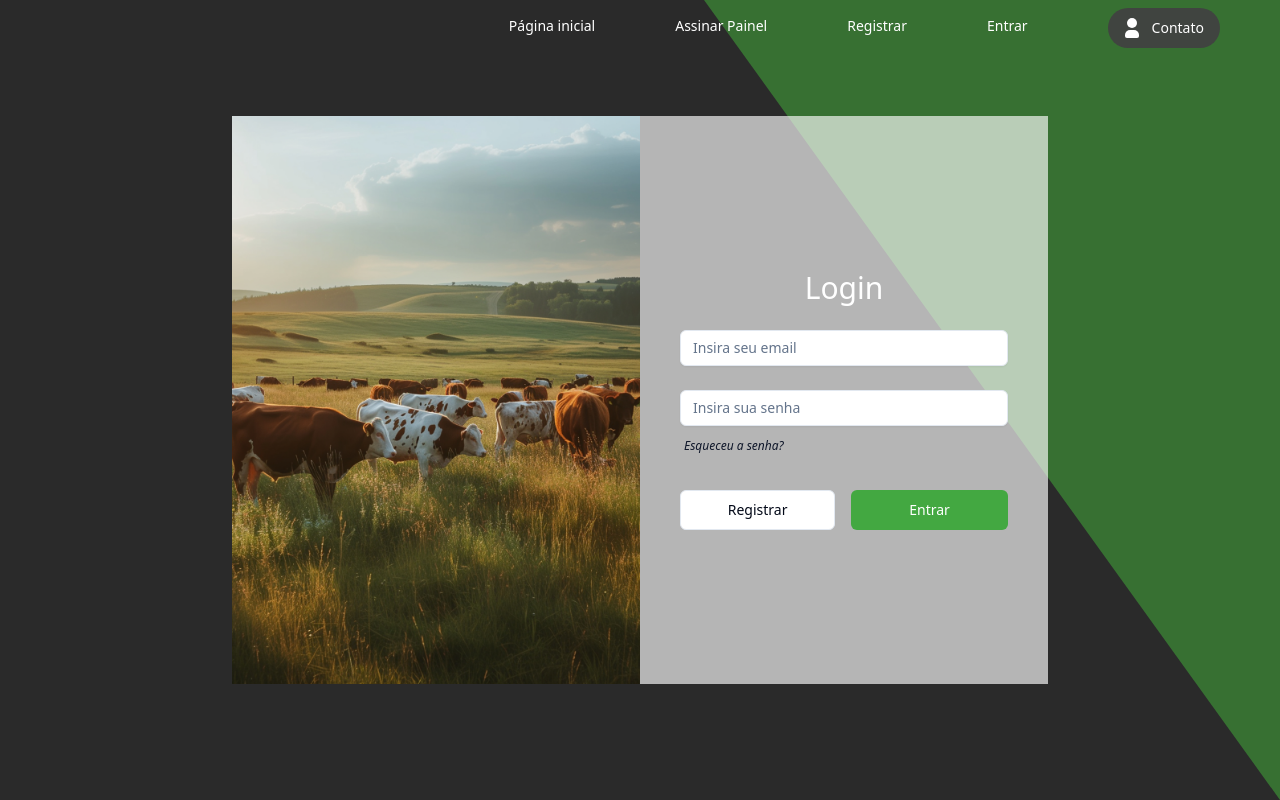
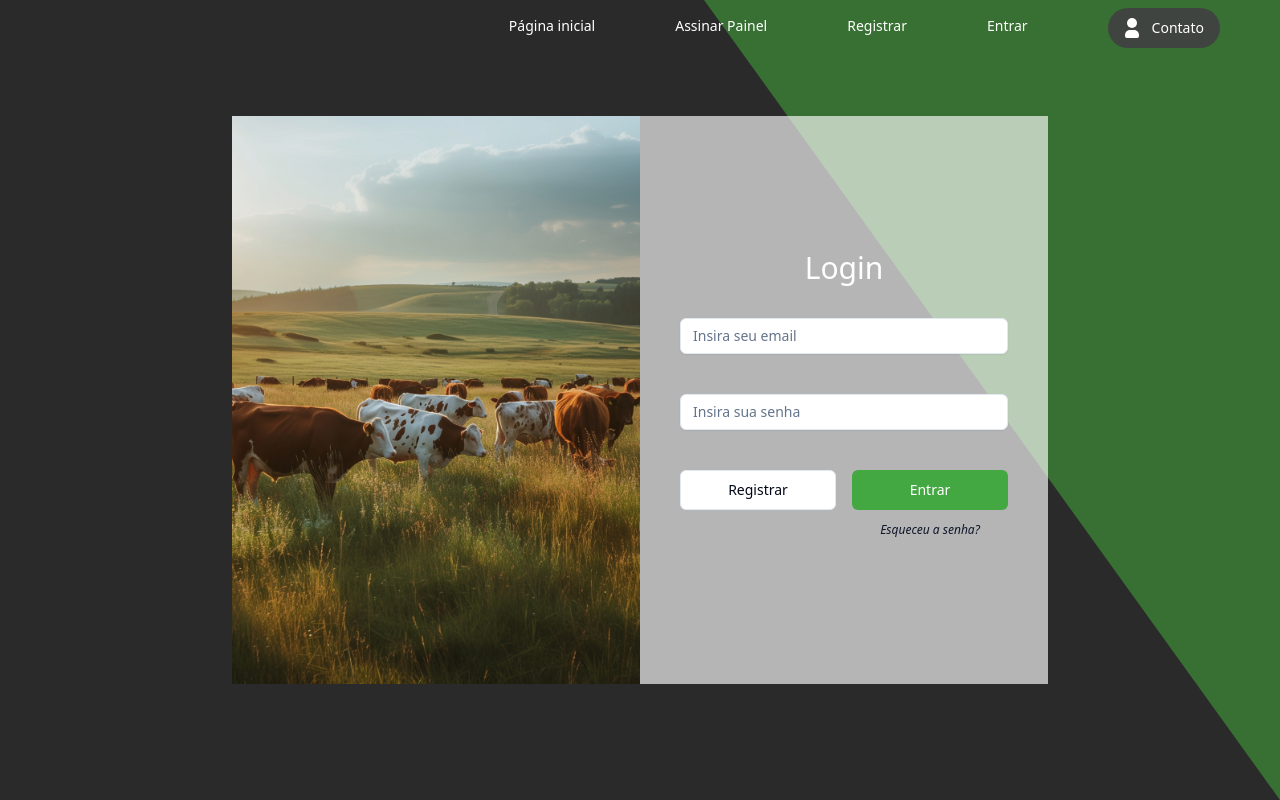
Before and after one commit to gabrielss2406/ConnectFarm-WebAPP, a Next.js app in the folder connectfarmpainel/: page /login in a window 1280 px wide. Built offline with nearby package versions, Linux system fonts and the light colour scheme; no server answers.

Commit message:
fix: env api connection and login error msgs

```diff
--- /dev/null
+++ b/connectfarmpainel/src/components/shared/ui/button-custom.tsx
@@ -0,0 +1,21 @@
+import { Loader2 } from "lucide-react";
+import type React from "react";
+import { Button, type ButtonProps } from "../ui/button";
+
+interface ButtonCustomProps extends ButtonProps {
+  isLoading?: boolean;
+}
+
+export const ButtonCustom: React.FC<ButtonCustomProps> = (props) => {
+  return (
+    <Button {...props} disabled={props.isLoading || props.disabled}>
+      {props.isLoading ? (
+        <>
+          <Loader2 className="mr-2 h-4 w-4 animate-spin" />
+        </>
+      ) : (
+        props.children
+      )}
+    </Button>
+  );
+};
--- a/connectfarmpainel/src/forms/LoginForm.tsx
+++ b/connectfarmpainel/src/forms/LoginForm.tsx
@@ -6,8 +6,11 @@ import { zodResolver } from "@hookform/resolvers/zod";
 import { Button } from "@/components/shared/ui/button";
 import { LoginSchema, LoginType } from "@/schemas/User";
 import { UserService } from "@/services/user";
+import { useState } from "react";
+import { ButtonCustom } from "@/components/shared/ui/button-custom";
 
 export default function LoginForm() {
+    const [loading, setLoading] = useState(false);
 
     const form = useForm<LoginType>({
         mode: "all",
@@ -16,18 +19,21 @@ export default function LoginForm() {
 
       async function onSubmit(values: LoginType) {
         const userService = new UserService();
+        setLoading(true);
         try {
           const response = await userService.login(values.email, values.password);
           console.log('Login successful', response);
         } catch (error) {
           console.error('Erro ao fazer login:', error);
+        } finally {
+          setLoading(false);
         }
       }
 
       return (
         <Form {...form}>
-          <form onSubmit={form.handleSubmit(onSubmit)} className="h-full w-[50%] p-10 space-y-6 flex flex-col items-center">
-            <FormLabel className="text-3xl text-white">
+          <form onSubmit={form.handleSubmit(onSubmit)} className="h-full w-[50%] p-10 space-y-3 flex flex-col items-center">
+            <FormLabel className="text-3xl mb-5 text-white">
               Login
             </FormLabel>
             <FormField
@@ -39,11 +45,13 @@ export default function LoginForm() {
                     <Input
                       placeholder="Insira seu email"
                       type="email"
-                      className="w-full"
                       {...field}
                     />
                   </FormControl>
-                  <FormMessage />
+                  <div className="flex flex-row justify-between">
+                    <div className="min-h-[1.25rem]"/>
+                    <FormMessage className="absolute"/>
+                  </div>
                 </FormItem>
               )}
             />
@@ -59,10 +67,10 @@ export default function LoginForm() {
                       {...field}
                     />
                   </FormControl>
-                  <FormMessage />
-                  <a href="/" className="w-1/2">
-                    <Button className="p-1 text-xs italic" variant={"link"} type="button">Esqueceu a senha?</Button>
-                  </a>
+                  <div className="flex flex-row justify-between">
+                    <div className="min-h-[1.25rem]"/>
+                    <FormMessage className="absolute"/>
+                  </div>
                 </FormItem>
               )}
             />
@@ -70,7 +78,12 @@ export default function LoginForm() {
               <a href="/" className="w-1/2">
                 <Button className="w-full" variant={"outline"} type="button">Registrar</Button>
               </a>
-              <Button className="w-1/2" variant={"secondary"} type="submit">Entrar</Button>
+              <div className="w-1/2 flex flex-col items-center">
+                <ButtonCustom className="w-full" variant={"secondary"} type="submit" isLoading={loading}>Entrar</ButtonCustom>
+                <a href="/">
+                    <Button className="p-0 text-xs italic" variant={"link"} type="button">Esqueceu a senha?</Button>
+                  </a>
+              </div>
             </div>
           </form>
         </Form>
--- a/connectfarmpainel/src/pages/login/index.tsx
+++ b/connectfarmpainel/src/pages/login/index.tsx
@@ -1,4 +1,3 @@
-import CardGroup from '@/components/StartPage/CardGroup';
 import Navbar from '@/components/StartPage/Navbar';
 import LoginForm from '@/forms/LoginForm';
 import Image from "next/image"
--- a/connectfarmpainel/src/schemas/User.ts
+++ b/connectfarmpainel/src/schemas/User.ts
@@ -1,8 +1,8 @@
 import { z } from "zod";
 
 export const LoginSchema = z.object({
-    email: z.string({ required_error: "Campo obrigatório" }).max(80),
-    password: z.string({ required_error: "Campo obrigatório" }).max(30)
+    email: z.string({ required_error: "Email obrigatório" }).max(80),
+    password: z.string({ required_error: "Senha obrigatória" }).max(30)
 })
 
 export const RegisterSchema = z.object({
--- a/connectfarmpainel/src/services/api.ts
+++ b/connectfarmpainel/src/services/api.ts
@@ -2,9 +2,9 @@ import axios from 'axios';
 import { API_BASE_URL, API_KEY } from './config';
 
 const api = axios.create({
-  baseURL: 'https://connect-farm-api.vercel.app',
+  baseURL: API_BASE_URL,
   headers: {
-    'x-api-key': '79a4586e-89d2-470d-ae76-c7b69846c7a6',
+    'x-api-key': API_KEY,
     'Content-Type': 'multipart/form-data',
   },
 });
--- a/connectfarmpainel/src/services/config.ts
+++ b/connectfarmpainel/src/services/config.ts
@@ -2,7 +2,7 @@ import dotenv from 'dotenv';
 
 dotenv.config();
 
-const API_BASE_URL = process.env.API_BASE_URL!;
-const API_KEY = process.env.API_KEY!;
+const API_BASE_URL = process.env.NEXT_PUBLIC_API_BASE_URL;
+const API_KEY = process.env.NEXT_PUBLIC_API_KEY;
 
 export { API_BASE_URL, API_KEY };
--- a/connectfarmpainel/src/services/user.ts
+++ b/connectfarmpainel/src/services/user.ts
@@ -1,6 +1,8 @@
 import api from './api';
 import Cookies from 'js-cookie';
+import dotenv from 'dotenv';
 
+dotenv.config();
 export class UserService {
   public async login(username: string, password: string) {
     try {
```
